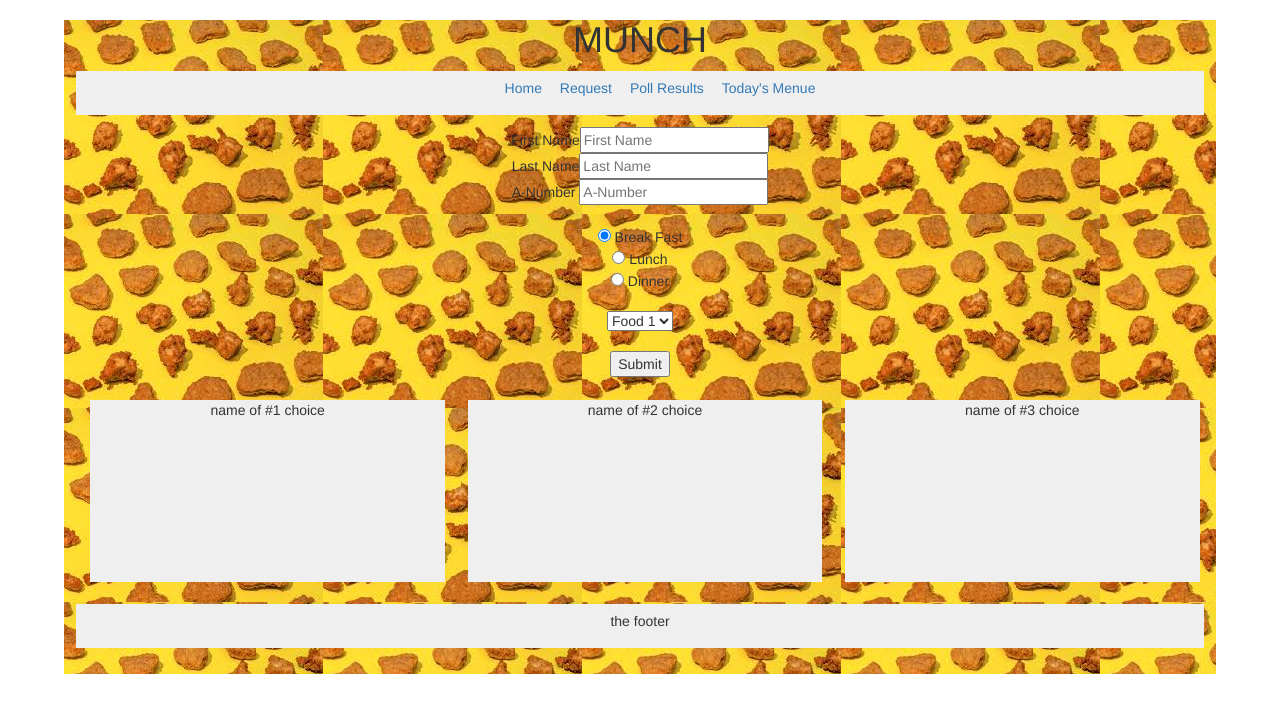
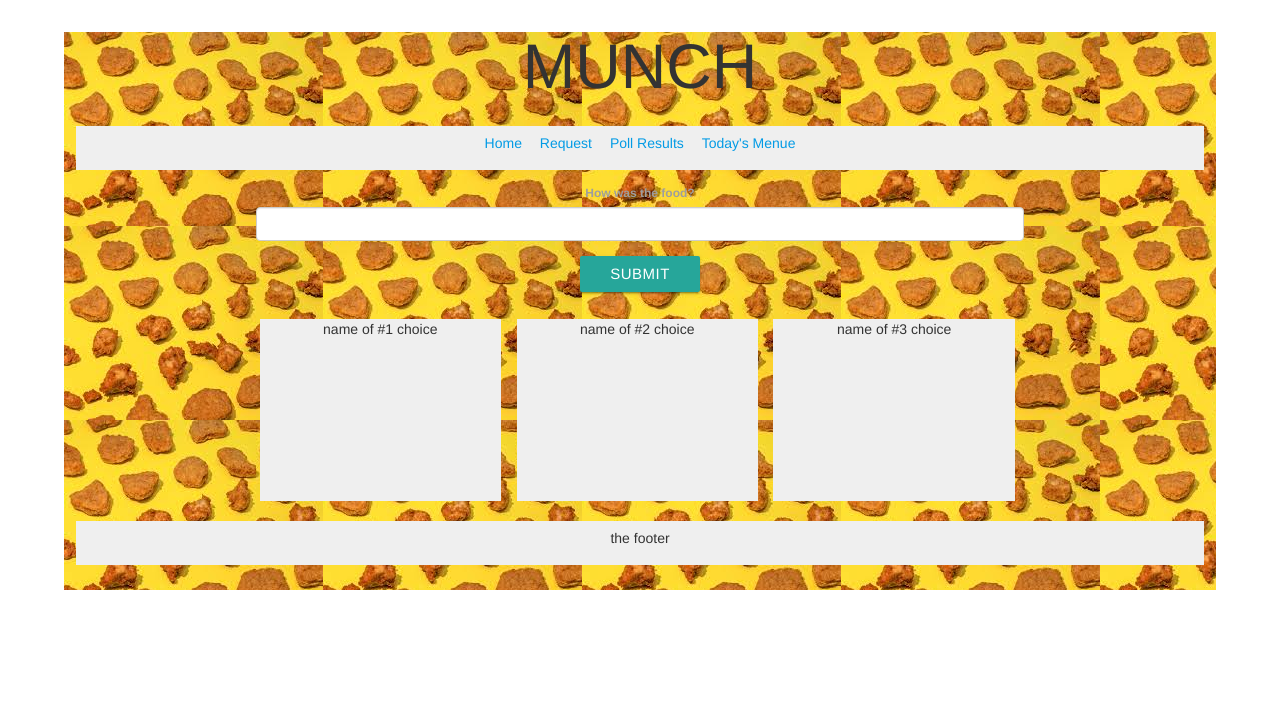
Before and after one commit to dnov09/Munch, a Flask app: page /requests in a window 1280 px wide. Shown: the top 713 px of the page. Run offline with Flask 2, Linux system fonts and the light colour scheme; some libraries are stand-ins or nearby versions.

Commit message:
New request page form

```diff
--- a/CS100GRP6/server.py
+++ b/CS100GRP6/server.py
@@ -15,6 +15,8 @@ import requests
 
 server = Flask(__name__)
 server.database = "munch.db"
+server.secret_key = os.urandom(12)
+
 
 
 def login_required(f):
@@ -29,19 +31,19 @@ def login_required(f):
     return wrap
 
 
-def connect_db():
-    return sqlite3.connect(server.database)
+# def connect_db():
+#     return sqlite3.connect(server.database)
 
 
 @server.route('/')
 # Adds the decorator to the route
 @login_required
 def home():
-    g.db = connect_db()  # Establishes a connection with db
-    cur = g.db.execute('select * from food')  # Querry the db
-    posts = [dict(cuisines=row[0]) for row in cur.fetchall()]
-    g.db.close()
-    return render_template('index.html', posts=posts)
+    # g.db = connect_db()  # Establishes a connection with db
+    # cur = g.db.execute('select * from food')  # Querry the db
+    # posts = [dict(cuisines=row[0]) for row in cur.fetchall()]
+    # g.db.close()
+    return render_template('databasetest.html', posts=posts)
 
 
 @server.route('/menue')
@@ -76,7 +78,7 @@ def logout():
 def login():
     error = None
     if request.method == 'POST':
-        if request.form['username'] != 'admin' or request.form['password'] != 'admin':
+        if request.form['username'] != 'dnov' or request.form['password'] != 'cs100':
             error = 'Invalid credentials. Please try again.'
         else:
             session['logged_in'] = True
@@ -86,7 +88,6 @@ def login():
 
 
 if __name__ == '__main__':
-    server.secret_key = os.urandom(12)
     server.run(debug=True)
 
 server.run(host=os.getenv('IP', '0.0.0.0'), port=int(os.getenv('PORT', 8081)))
--- a/CS100GRP6/templates/request.html
+++ b/CS100GRP6/templates/request.html
@@ -8,6 +8,13 @@
     <link rel="stylesheet" href="https://maxcdn.bootstrapcdn.com/bootstrap/3.3.7/css/bootstrap.min.css">
     <script src="https://ajax.googleapis.com/ajax/libs/jquery/3.2.1/jquery.min.js"></script>
     <script src="https://maxcdn.bootstrapcdn.com/bootstrap/3.3.7/js/bootstrap.min.js"></script>
+       <script src="https://www.gstatic.com/firebasejs/4.6.2/firebase.js"></script>
+       <script type="text/javascript" src="..static/js/form.js"></script>
+       <link rel="stylesheet" href="..static/css/form.css">
+       <link rel="stylesheet" href="https://maxcdn.bootstrapcdn.com/bootstrap/3.3.7/css/bootstrap.min.css" integrity="sha384-BVYiiSIFeK1dGmJRAkycuHAHRg32OmUcww7on3RYdg4Va+PmSTsz/K68vbdEjh4u" crossorigin="anonymous">
+       <script src="https://ajax.googleapis.com/ajax/libs/jquery/1.12.4/jquery.min.js"></script>
+       <link rel="stylesheet" href="https://cdnjs.cloudflare.com/ajax/libs/materialize/0.100.2/css/materialize.min.css">
+       <script src="https://cdnjs.cloudflare.com/ajax/libs/materialize/0.100.2/js/materialize.min.js"></script>
     <title>MUNCH</title>
 
 </head>
@@ -27,30 +34,23 @@
             </div>
         </div>
 
-        <form>
-            First Name<input type="Text" name="FirstName" placeholder="First Name">
-            <br> Last Name<input type="Text" name="FirstName" placeholder="Last Name">
-            <br> A-Number
-            <input type="Text" name="FirstName" placeholder="A-Number">
-            <br>
-            <br>
-            <input type="radio" name="meal" value="Break Fast" checked> Break Fast<br>
-            <input type="radio" name="meal" value="Lunch"> Lunch<br>
-            <input type="radio" name="meal" value="Dinner"> Dinner<br>
-            <br>
-            <select>
-          <option value="one">Food 1</option>
-          <option value="two">Food 2</option>
-          <option value="three">Food 3</option>
-          <option value="four">Food 4</option>
-          <option value="five">Food 5</option>
-         </select>
-            <br><br>
 
+        <div class="container">
+          <div class="row">
+            <div class="col-xs-12">
+              <form class="js-form">
+                <div id="js-login-data">
 
-            <input type="submit" value="Submit">
-        </form>
-
+                </div>
+                <div class="form-group">
+                  <label for="js-message">How was the food?</label>
+                  <input type="message" id="js-message" class="form-control" />
+                </div>
+                <button id="js-submit" class="btn btn-primary">Submit</button>
+              </form>
+            </div>
+          </div>
+        </div>
 
 
 
@@ -69,10 +69,6 @@
 
     </div>
 
-
-
-
-
-    <body>
+  </body>
 
 </html>
```
Also changed, not shown: CS100GRP6/munch.db.
